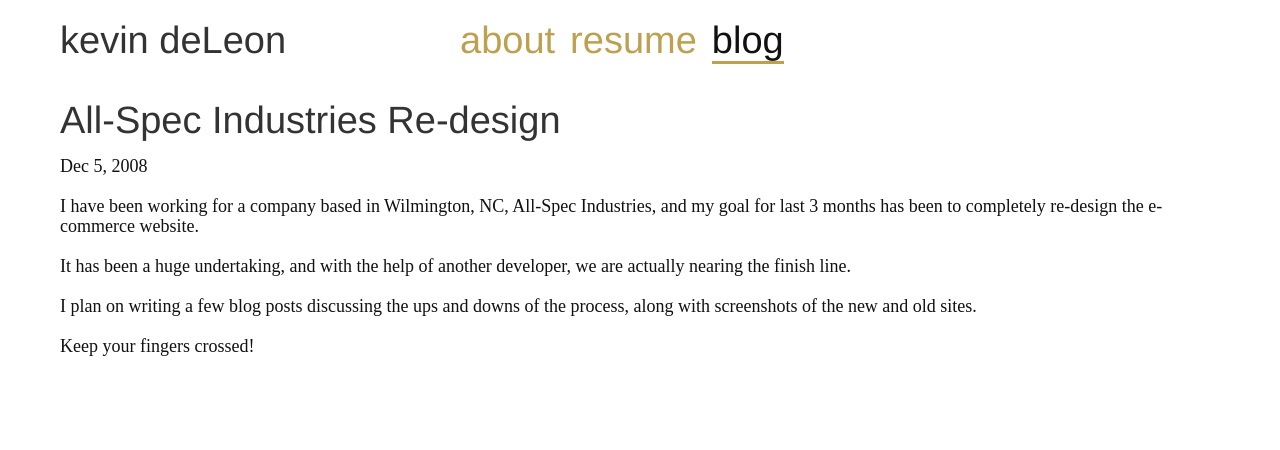
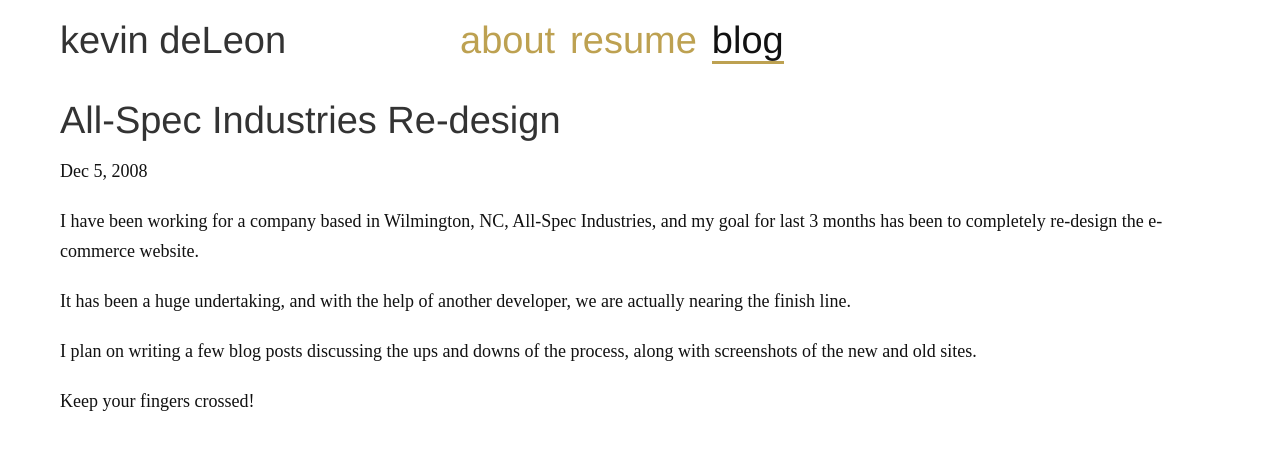
Before and after one commit to kevindeleon/kevindeleon.github.io, a Jekyll site: the page built from _posts/2008-12-05-another-test-post.markdown, in a window 1280 px wide. Shown: the top 450 px of the page. Built offline with Jekyll 4.4.1, drawn with Linux system fonts in a browser that asks for light colours; Markdown is read by kramdown in place of the engine named in the settings.

Commit message:
line height adjustment

```diff
--- a/_sass/_base.scss
+++ b/_sass/_base.scss
@@ -47,7 +47,7 @@
 h5                                              { font-size:14px; line-height:16px; }
 h6                                              { font-size:11px; line-height:13px; }
 
-p                                               { margin:0 0 20px 0; padding:0; font-size:$default-font-size; line-height:20px; }
+p                                               { margin:0 0 20px 0; padding:0; font-size:$default-font-size; line-height:30px; }
 
 b, strong                                       { font-weight:bold; }
 em                                              { font-style:italic; }
```
